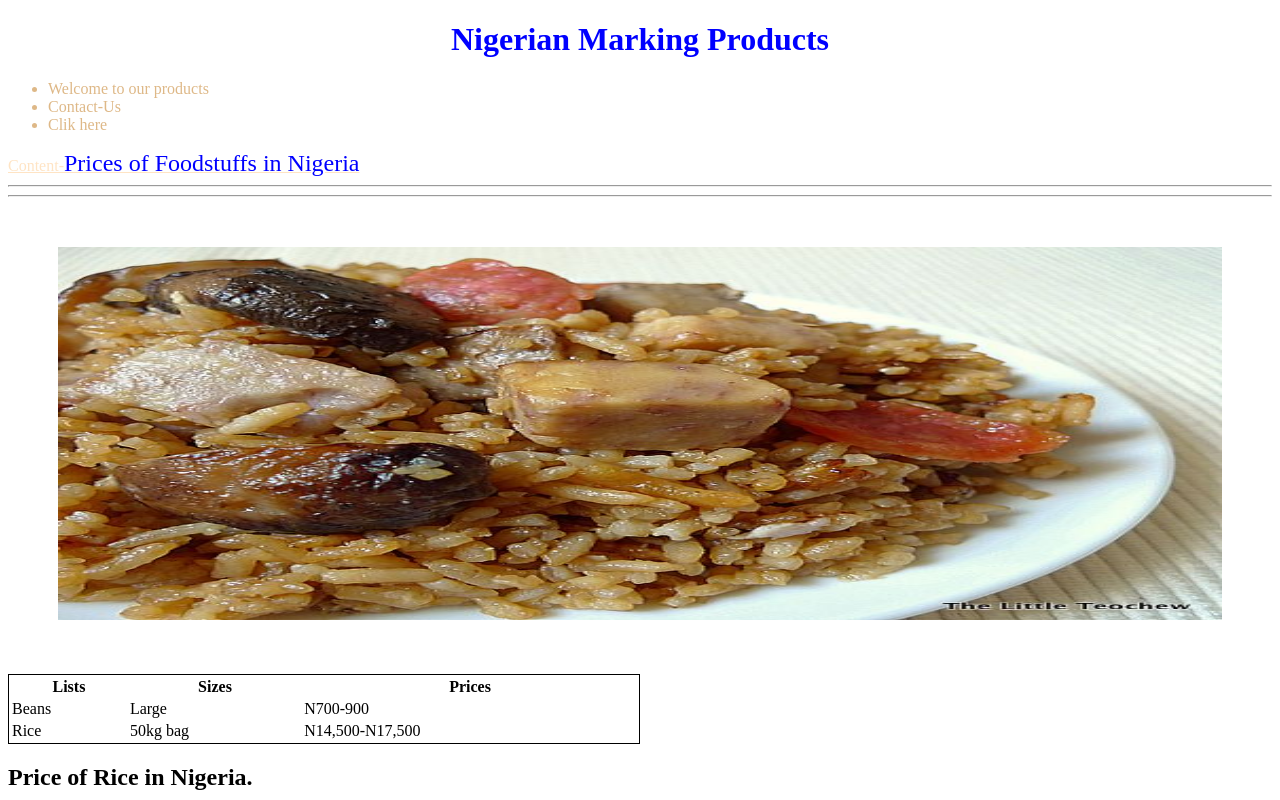
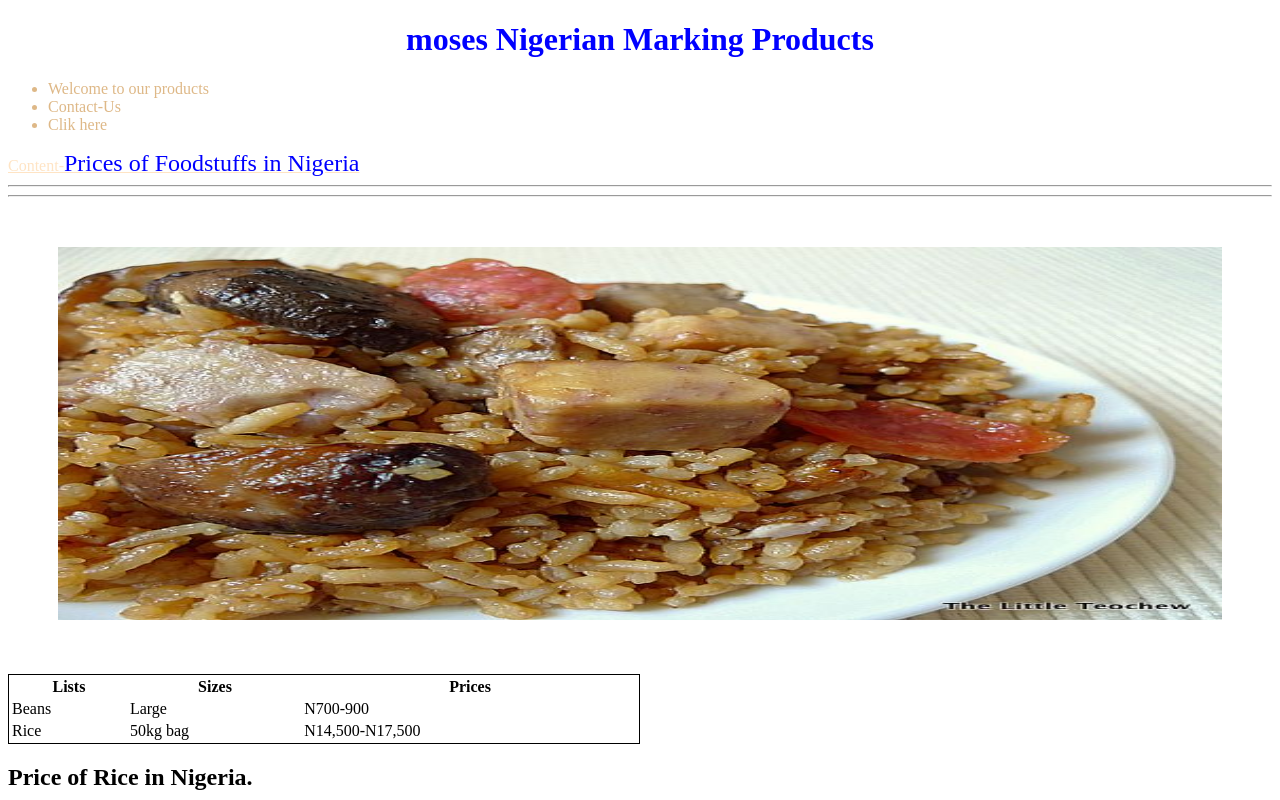
Before and after one commit to Mo6x/Mo6x.github.io, a plain HTML site: page index.html in a window 1280 px wide. Shown: the top 800 px of the page. Drawn offline with Linux system fonts and the light colour scheme.

Commit message:
any message of your choice

```diff
--- a/index.html
+++ b/index.html
@@ -10,7 +10,7 @@
 <body>
     <div class="navbar">
 <div class="continer">
- <h1>Nigerian Marking Products<h1>
+ <h1>moses Nigerian Marking Products<h1>
 </div>
     <nav>
         <ul>
```
